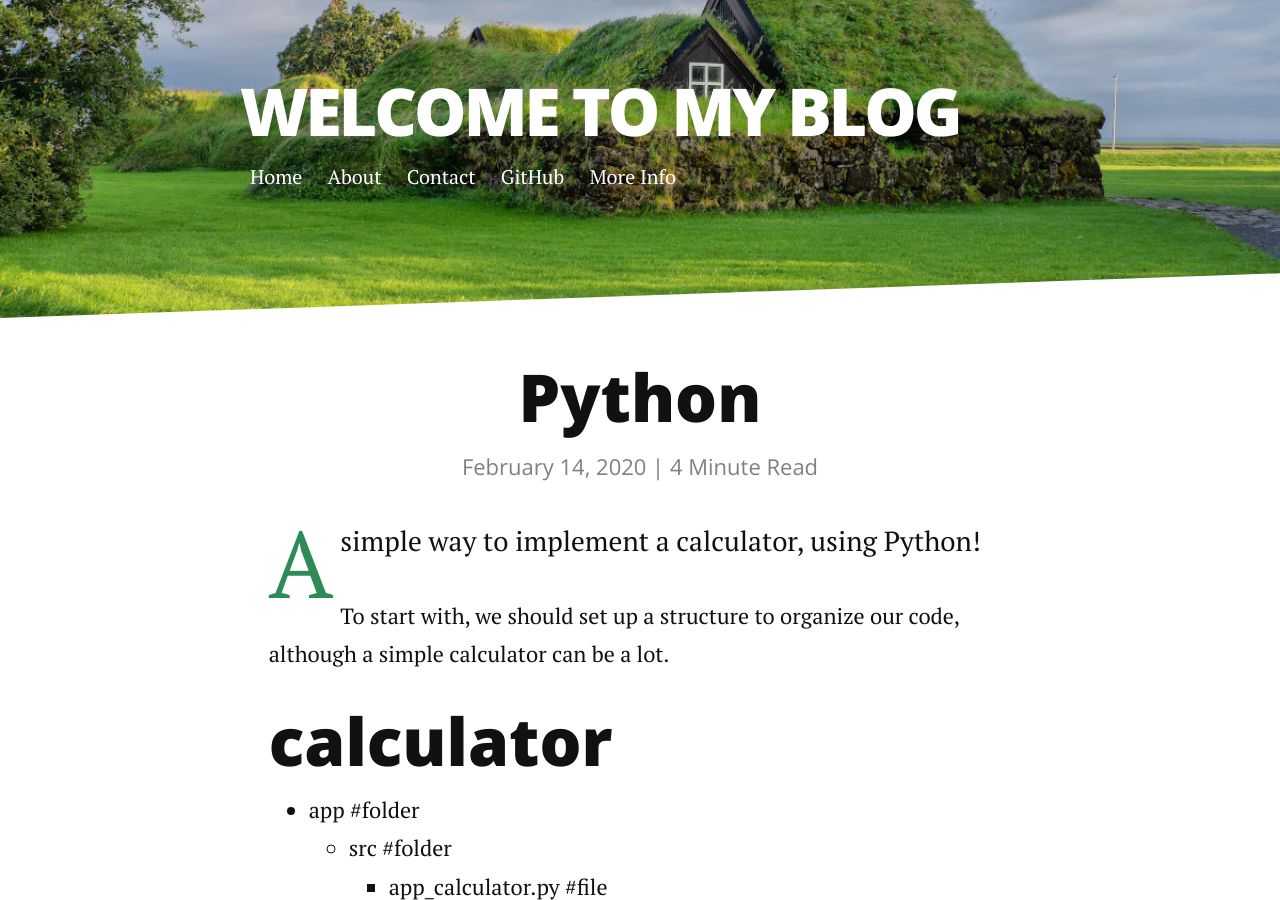
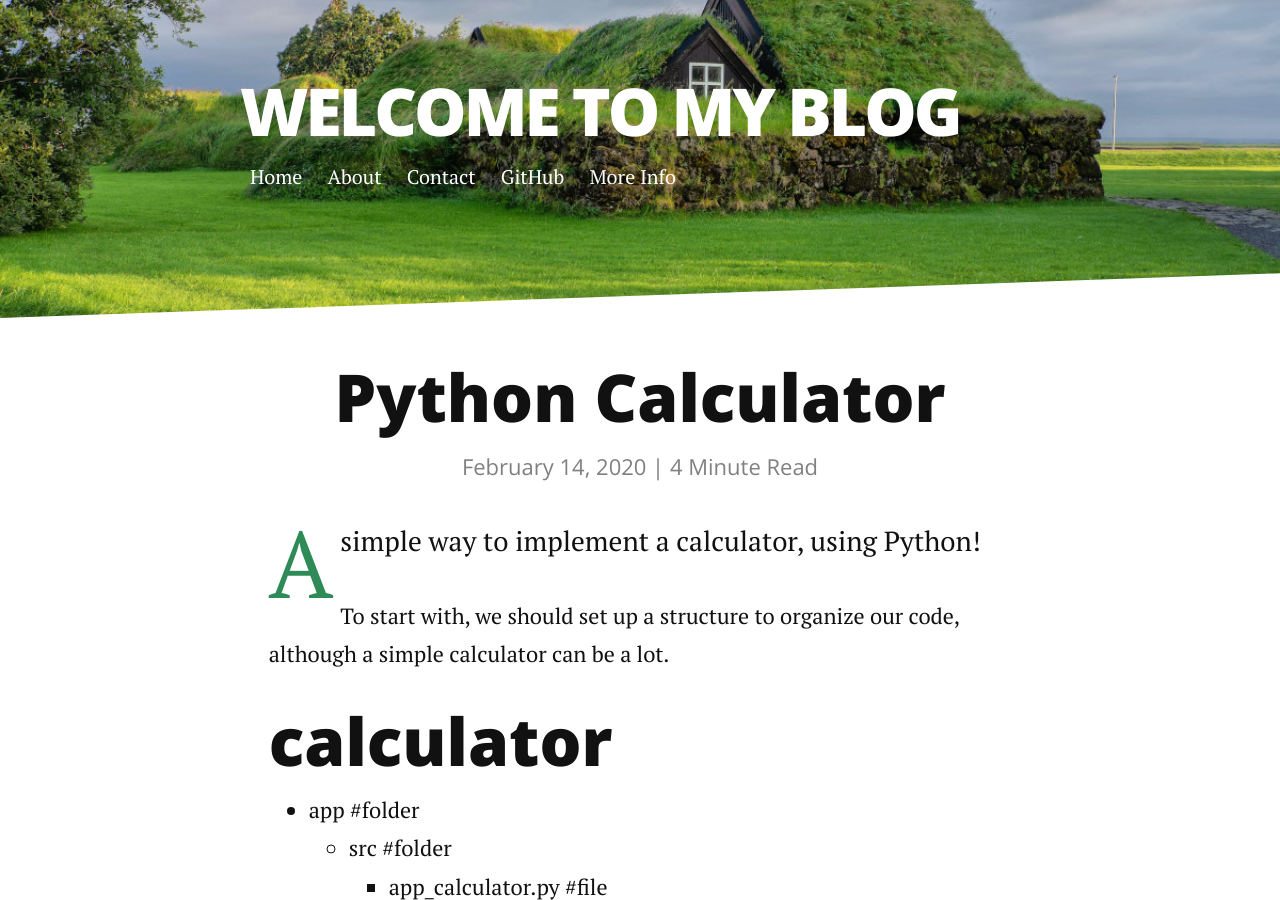
Before and after one commit to jacksonsr45/jacksonsr45.github.io, a Jekyll site: the page built from _posts/2020-2-15-calculator-post.markdown, in a window 1280 px wide and 900 px high. Built offline with Jekyll 4.4.1, drawn with Linux system fonts in a browser that asks for light colours; nearby versions of some CDN libraries.

Commit message:
Update post

```diff
--- a/_posts/2020-2-15-calculator-post.markdown
+++ b/_posts/2020-2-15-calculator-post.markdown
@@ -1,7 +1,7 @@
 ---
 layout: post
 author: "jacksonsr45"
-title:  "Python"
+title:  "Python Calculator"
 date:   2020-2-14
 ---
 
```
Also changed, not shown: other parts of _posts/2020-2-15-calculator-post.markdown (+2 -0 lines).
